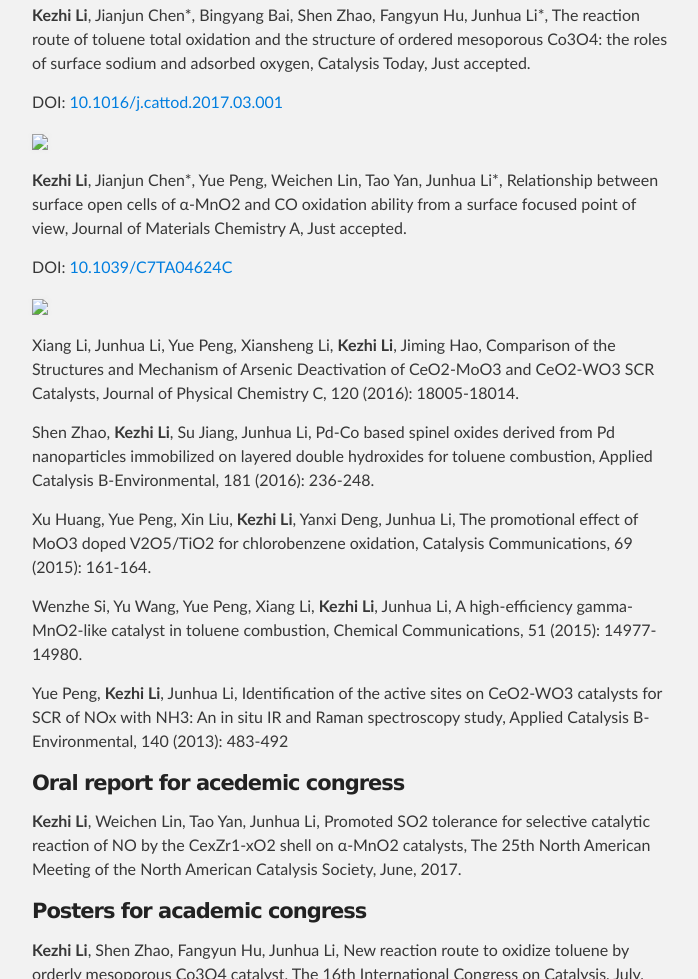
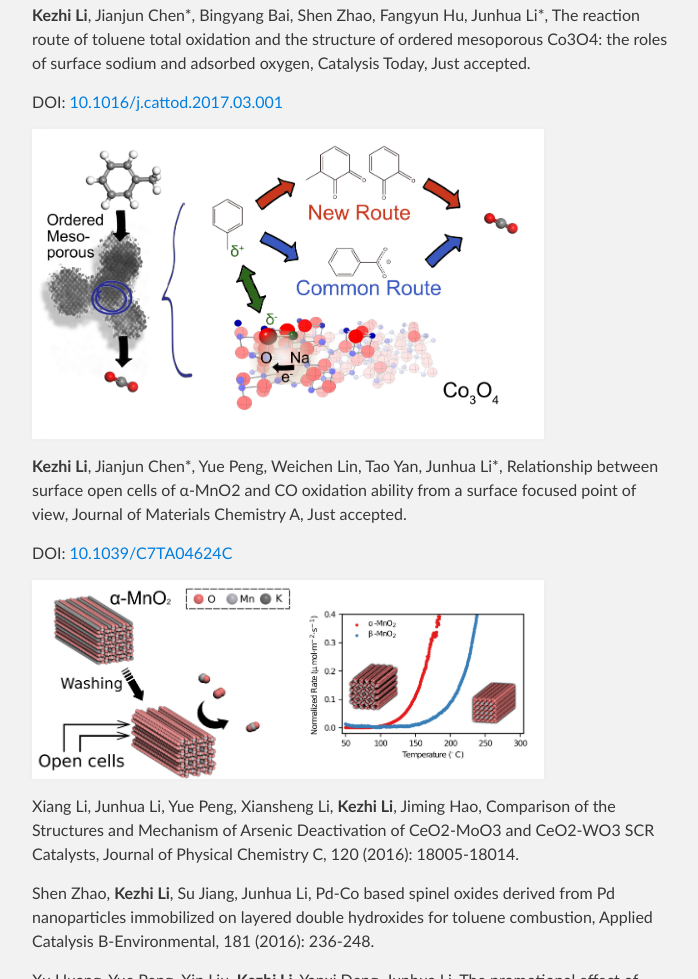
Before and after one commit to Li-Kezhi/Li-Kezhi.github.io, a plain HTML site: page index.html in a window 1280 px wide. Shown: the part 2053-3032 px from the top of the page, without its empty margins (288-986 px from the left). Drawn offline with Linux system fonts and the light colour scheme.

Commit message:
Change images to jpg

```diff
--- a/index.html
+++ b/index.html
@@ -102,10 +102,10 @@
           <h4>Journal articles</h4>
           <p><strong>Kezhi Li</strong>, Jianjun Chen*, Bingyang Bai, Shen Zhao, Fangyun Hu, Junhua Li*, The reaction route of toluene total oxidation and the structure of ordered mesoporous Co<sub>3</sub>O<sub>4</sub>: the roles of surface sodium and adsorbed oxygen, Catalysis Today, Just accepted.</p>
           <p>DOI: <a href="https://doi.org/10.1016/j.cattod.2017.03.001">10.1016/j.cattod.2017.03.001</a></p>
-          <p><img src="images/CatalysisToday.pdf" width=80%></p>
+          <p><img src="images/CatalysisToday.jpg" width=80%></p>
           <p><strong>Kezhi Li</strong>, Jianjun Chen*, Yue Peng, Weichen Lin, Tao Yan, Junhua Li*, Relationship between surface open cells of α-MnO2 and CO oxidation ability from a surface focused point of view, Journal of Materials Chemistry A, Just accepted.</p>
           <p>DOI: <a href="https://doi.org/10.1039/C7TA04624C">10.1039/C7TA04624C</a></p>
-          <p><img src="images/JMCA.pdf" width=80%></p>
+          <p><img src="images/JMCA.jpg" width=80%></p>
           <p>Xiang Li, Junhua Li, Yue Peng, Xiansheng Li, <strong>Kezhi Li</strong>, Jiming Hao, Comparison of the Structures and Mechanism of Arsenic Deactivation of CeO2-MoO3 and CeO2-WO3 SCR Catalysts, Journal of Physical Chemistry C, 120 (2016): 18005-18014.</p>
           <p>Shen Zhao, <strong>Kezhi Li</strong>, Su Jiang, Junhua Li, Pd-Co based spinel oxides derived from Pd nanoparticles immobilized on layered double hydroxides for toluene combustion, Applied Catalysis B-Environmental, 181 (2016): 236-248.</p>
           <p>Xu Huang, Yue Peng, Xin Liu, <strong>Kezhi Li</strong>, Yanxi Deng, Junhua Li, The promotional effect of MoO3 doped V2O5/TiO2 for chlorobenzene oxidation, Catalysis Communications, 69 (2015): 161-164.</p>
```
Also changed, not shown: images/CatalysisToday.jpg (added), images/JMCA.jpg (added), 2 other files.
